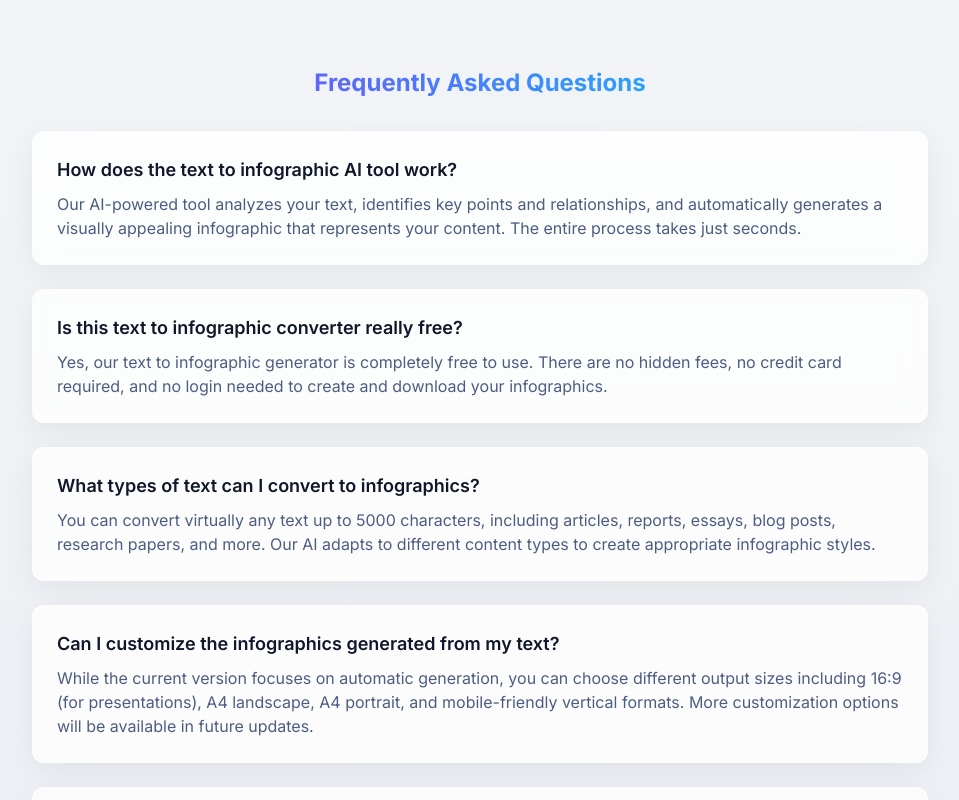
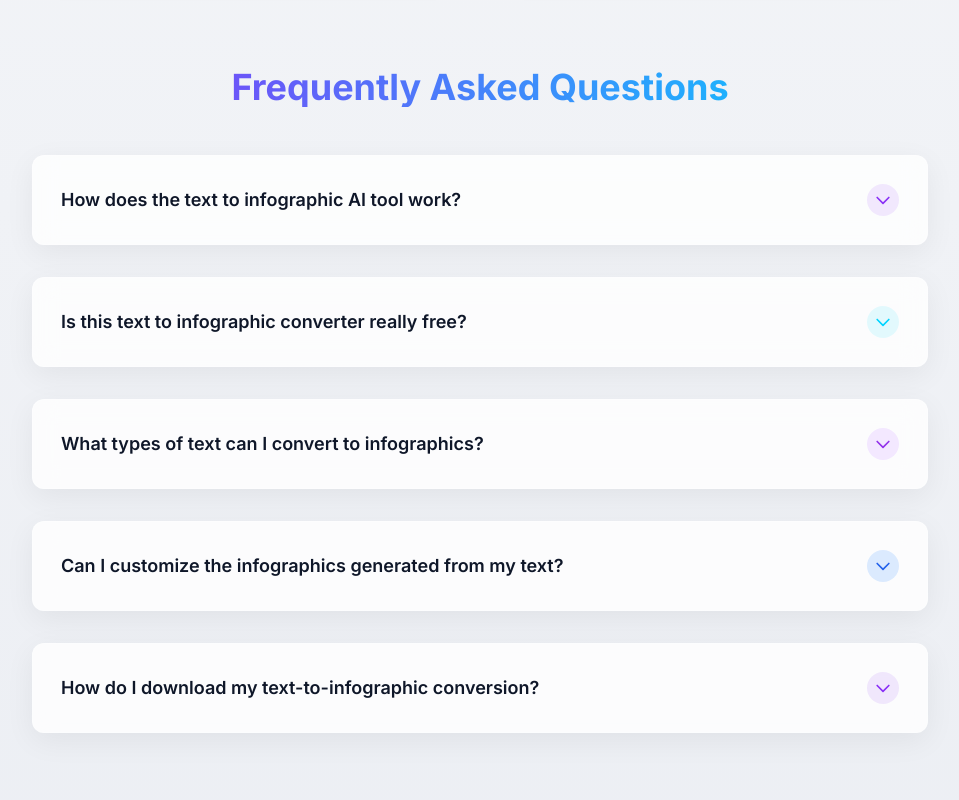
Before and after one commit to Rule-2024/text-to-infographic, a Next.js app: page / in a window 1280 px wide. Shown: the part 1360-2160 px from the top of the page, without its empty margins (160-1119 px from the left). Built offline with nearby package versions, Linux system fonts and the light colour scheme.

Commit message:
优化常见问题部分

```diff
--- a/app/page.tsx
+++ b/app/page.tsx
@@ -30,6 +30,8 @@ export const metadata: Metadata = {
     images: ['https://texttoinfographic.online/images/twitter-card.png'],
   },
 }
+
+import { Faq } from '@/components/faq';
 
 export default function HomePage() {
   return (
@@ -133,7 +135,7 @@ export default function HomePage() {
         </div>
 
         {/* 额外特点 */}
-        <div className="mt-24 mb-8 max-w-4xl">
+        <div className="mt-24 mb-0 max-w-4xl">
           <h2 className="text-3xl md:text-4xl font-bold mb-12 text-center gradient-heading">Why Choose Our Text to Infographic Tool?</h2>
           <div className="grid grid-cols-1 md:grid-cols-2 gap-8">
             <div className="glass-card p-7 card-shadow">
@@ -184,36 +186,7 @@ export default function HomePage() {
         </div>
 
         {/* FAQ部分 - 对SEO非常有帮助 */}
-        <div className="mt-16 max-w-4xl w-full">
-          <h2 className="text-2xl font-bold mb-8 text-center gradient-heading">Frequently Asked Questions</h2>
-
-          <div className="space-y-6">
-            <div className="glass-card p-6 card-shadow">
-              <h3 className="text-lg font-semibold mb-2">How does the text to infographic AI tool work?</h3>
-              <p className="text-muted-foreground">Our AI-powered tool analyzes your text, identifies key points and relationships, and automatically generates a visually appealing infographic that represents your content. The entire process takes just seconds.</p>
-            </div>
-
-            <div className="glass-card p-6 card-shadow">
-              <h3 className="text-lg font-semibold mb-2">Is this text to infographic converter really free?</h3>
-              <p className="text-muted-foreground">Yes, our text to infographic generator is completely free to use. There are no hidden fees, no credit card required, and no login needed to create and download your infographics.</p>
-            </div>
-
-            <div className="glass-card p-6 card-shadow">
-              <h3 className="text-lg font-semibold mb-2">What types of text can I convert to infographics?</h3>
-              <p className="text-muted-foreground">You can convert virtually any text up to 5000 characters, including articles, reports, essays, blog posts, research papers, and more. Our AI adapts to different content types to create appropriate infographic styles.</p>
-            </div>
-
-            <div className="glass-card p-6 card-shadow">
-              <h3 className="text-lg font-semibold mb-2">Can I customize the infographics generated from my text?</h3>
-              <p className="text-muted-foreground">While the current version focuses on automatic generation, you can choose different output sizes including 16:9 (for presentations), A4 landscape, A4 portrait, and mobile-friendly vertical formats. More customization options will be available in future updates.</p>
-            </div>
-
-            <div className="glass-card p-6 card-shadow">
-              <h3 className="text-lg font-semibold mb-2">How do I download my text-to-infographic conversion?</h3>
-              <p className="text-muted-foreground">After your infographic is generated, you'll see download options on the preview page. You can save your infographic in PNG, JPG, or PDF formats with just one click.</p>
-            </div>
-          </div>
-        </div>
+        <Faq />
 
         <p className="mt-12 text-sm text-muted-foreground">
           Free to use, no login required
--- /dev/null
+++ b/components/faq.tsx
@@ -0,0 +1,120 @@
+'use client';
+
+import { useState } from 'react';
+
+export function Faq() {
+  // 状态管理：跟踪哪个FAQ项目是展开的
+  const [expandedFaq, setExpandedFaq] = useState<number | null>(null);
+
+  // 切换FAQ项目的展开/折叠状态
+  const toggleFaq = (index: number) => {
+    if (expandedFaq === index) {
+      setExpandedFaq(null); // 如果已经展开，则折叠
+    } else {
+      setExpandedFaq(index); // 否则展开
+    }
+  };
+
+  return (
+    <div className="mt-24 mb-8 max-w-4xl w-full">
+      <h2 className="text-3xl md:text-4xl font-bold mb-12 text-center gradient-heading">Frequently Asked Questions</h2>
+
+      <div className="space-y-8">
+        <div className="glass-card p-7 card-shadow overflow-hidden">
+          <div
+            className="flex items-center justify-between cursor-pointer"
+            onClick={() => toggleFaq(0)}
+          >
+            <h3 className="text-lg font-semibold">How does the text to infographic AI tool work?</h3>
+            <div className="w-8 h-8 rounded-full bg-primary/10 flex items-center justify-center transition-transform duration-300" style={{ transform: expandedFaq === 0 ? 'rotate(180deg)' : 'rotate(0)' }}>
+              <svg xmlns="http://www.w3.org/2000/svg" className="h-5 w-5 text-primary" fill="none" viewBox="0 0 24 24" stroke="currentColor">
+                <path strokeLinecap="round" strokeLinejoin="round" strokeWidth={2} d="M19 9l-7 7-7-7" />
+              </svg>
+            </div>
+          </div>
+          {expandedFaq === 0 && (
+            <div className="mt-4 animate-fadeIn">
+              <p className="text-muted-foreground">Our AI-powered tool analyzes your text, identifies key points and relationships, and automatically generates a visually appealing infographic that represents your content. The entire process takes just seconds.</p>
+            </div>
+          )}
+        </div>
+
+        <div className="glass-card p-7 card-shadow overflow-hidden">
+          <div
+            className="flex items-center justify-between cursor-pointer"
+            onClick={() => toggleFaq(1)}
+          >
+            <h3 className="text-lg font-semibold">Is this text to infographic converter really free?</h3>
+            <div className="w-8 h-8 rounded-full bg-secondary/10 flex items-center justify-center transition-transform duration-300" style={{ transform: expandedFaq === 1 ? 'rotate(180deg)' : 'rotate(0)' }}>
+              <svg xmlns="http://www.w3.org/2000/svg" className="h-5 w-5 text-secondary" fill="none" viewBox="0 0 24 24" stroke="currentColor">
+                <path strokeLinecap="round" strokeLinejoin="round" strokeWidth={2} d="M19 9l-7 7-7-7" />
+              </svg>
+            </div>
+          </div>
+          {expandedFaq === 1 && (
+            <div className="mt-4 animate-fadeIn">
+              <p className="text-muted-foreground">Yes, our text to infographic generator is completely free to use. There are no hidden fees, no credit card required, and no login needed to create and download your infographics.</p>
+            </div>
+          )}
+        </div>
+
+        <div className="glass-card p-7 card-shadow overflow-hidden">
+          <div
+            className="flex items-center justify-between cursor-pointer"
+            onClick={() => toggleFaq(2)}
+          >
+            <h3 className="text-lg font-semibold">What types of text can I convert to infographics?</h3>
+            <div className="w-8 h-8 rounded-full bg-purple-100 flex items-center justify-center transition-transform duration-300" style={{ transform: expandedFaq === 2 ? 'rotate(180deg)' : 'rotate(0)' }}>
+              <svg xmlns="http://www.w3.org/2000/svg" className="h-5 w-5 text-purple-600" fill="none" viewBox="0 0 24 24" stroke="currentColor">
+                <path strokeLinecap="round" strokeLinejoin="round" strokeWidth={2} d="M19 9l-7 7-7-7" />
+              </svg>
+            </div>
+          </div>
+          {expandedFaq === 2 && (
+            <div className="mt-4 animate-fadeIn">
+              <p className="text-muted-foreground">You can convert virtually any text up to 5000 characters, including articles, reports, essays, blog posts, research papers, and more. Our AI adapts to different content types to create appropriate infographic styles.</p>
+            </div>
+          )}
+        </div>
+
+        <div className="glass-card p-7 card-shadow overflow-hidden">
+          <div
+            className="flex items-center justify-between cursor-pointer"
+            onClick={() => toggleFaq(3)}
+          >
+            <h3 className="text-lg font-semibold">Can I customize the infographics generated from my text?</h3>
+            <div className="w-8 h-8 rounded-full bg-blue-100 flex items-center justify-center transition-transform duration-300" style={{ transform: expandedFaq === 3 ? 'rotate(180deg)' : 'rotate(0)' }}>
+              <svg xmlns="http://www.w3.org/2000/svg" className="h-5 w-5 text-blue-600" fill="none" viewBox="0 0 24 24" stroke="currentColor">
+                <path strokeLinecap="round" strokeLinejoin="round" strokeWidth={2} d="M19 9l-7 7-7-7" />
+              </svg>
+            </div>
+          </div>
+          {expandedFaq === 3 && (
+            <div className="mt-4 animate-fadeIn">
+              <p className="text-muted-foreground">While the current version focuses on automatic generation, you can choose different output sizes including 16:9 (for presentations), A4 landscape, A4 portrait, and mobile-friendly vertical formats. More customization options will be available in future updates.</p>
+            </div>
+          )}
+        </div>
+
+        <div className="glass-card p-7 card-shadow overflow-hidden">
+          <div
+            className="flex items-center justify-between cursor-pointer"
+            onClick={() => toggleFaq(4)}
+          >
+            <h3 className="text-lg font-semibold">How do I download my text-to-infographic conversion?</h3>
+            <div className="w-8 h-8 rounded-full bg-primary/10 flex items-center justify-center transition-transform duration-300" style={{ transform: expandedFaq === 4 ? 'rotate(180deg)' : 'rotate(0)' }}>
+              <svg xmlns="http://www.w3.org/2000/svg" className="h-5 w-5 text-primary" fill="none" viewBox="0 0 24 24" stroke="currentColor">
+                <path strokeLinecap="round" strokeLinejoin="round" strokeWidth={2} d="M19 9l-7 7-7-7" />
+              </svg>
+            </div>
+          </div>
+          {expandedFaq === 4 && (
+            <div className="mt-4 animate-fadeIn">
+              <p className="text-muted-foreground">After your infographic is generated, you'll see download options on the preview page. You can save your infographic in PNG, JPG, or PDF formats with just one click.</p>
+            </div>
+          )}
+        </div>
+      </div>
+    </div>
+  );
+}
--- a/tailwind.config.js
+++ b/tailwind.config.js
@@ -5,6 +5,15 @@ module.exports = {
   ],
   theme: {
     extend: {
+      keyframes: {
+        fadeIn: {
+          '0%': { opacity: '0' },
+          '100%': { opacity: '1' },
+        },
+      },
+      animation: {
+        fadeIn: 'fadeIn 0.3s ease-in-out',
+      },
       colors: {
         border: "hsl(var(--border))",
         input: "hsl(var(--input))",
```
